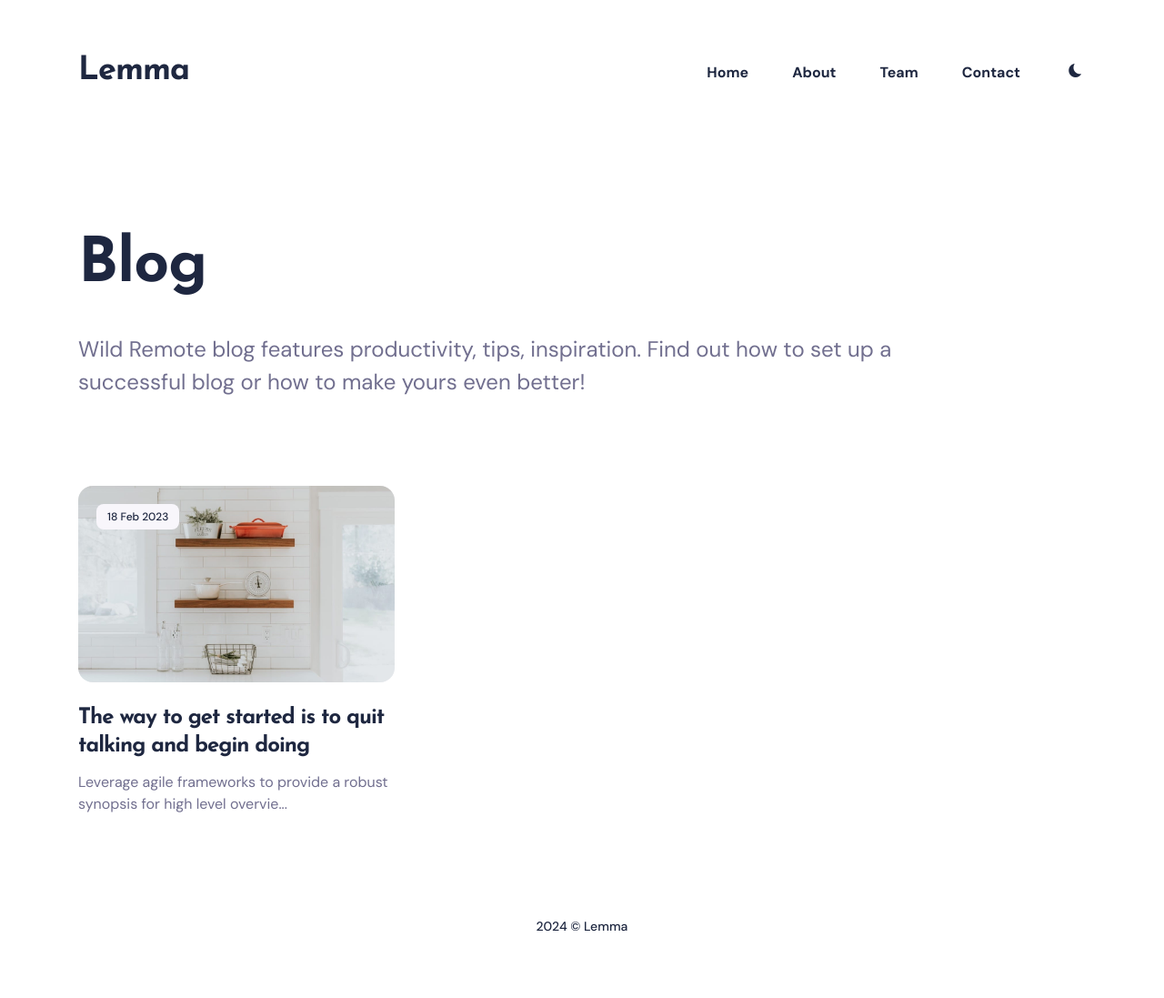
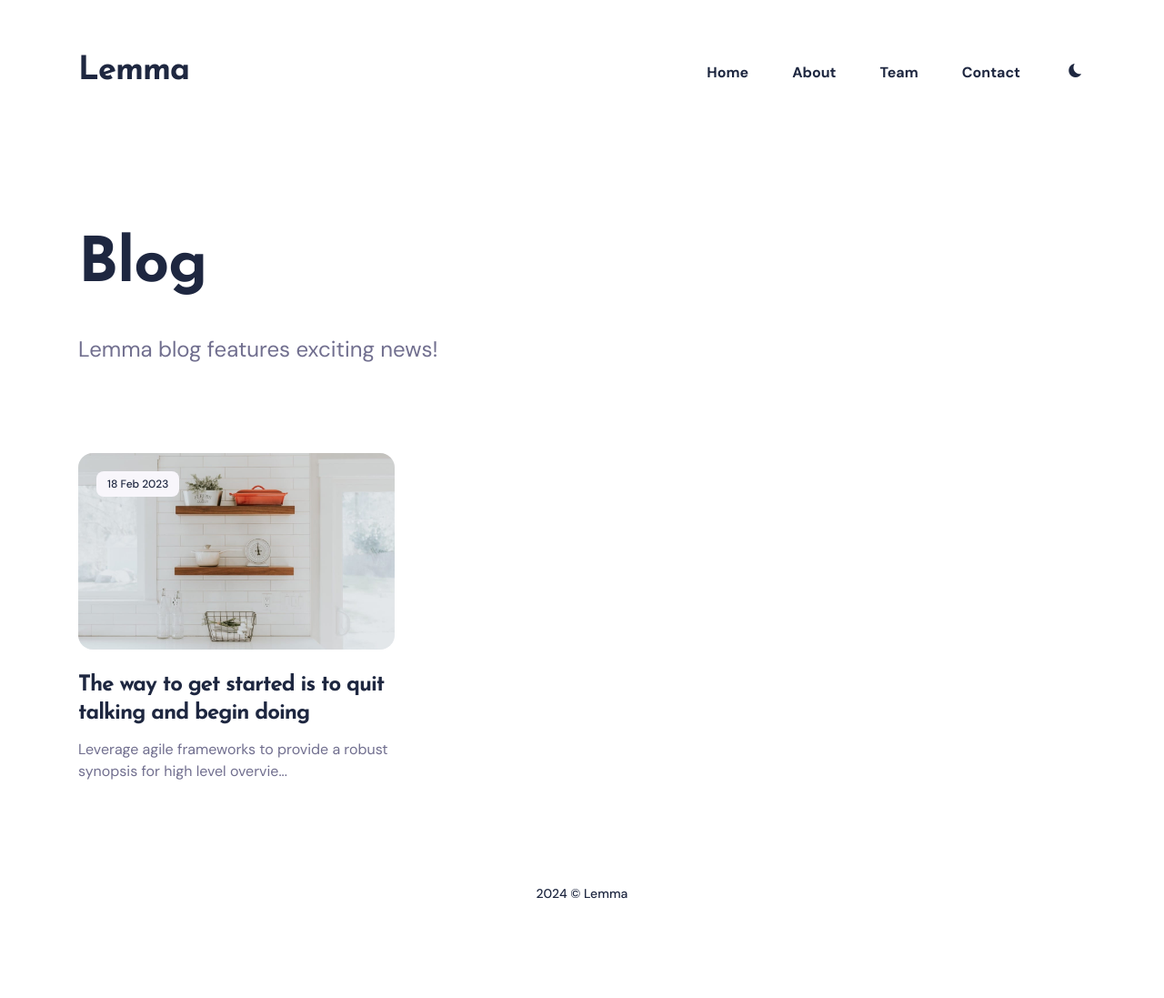
Before and after one commit to wildremote/wildremote.github.io, a Jekyll site: the page built from blog/index.html, in a window 1280 px wide. Shown: the whole page at 91% size. Built offline with Jekyll 4.4.1, drawn with Linux system fonts in a browser that asks for light colours; nearby versions of some CDN libraries; the list of posts is cut into pages by our own code; after the commit the page ends 1061 px from its top, so only the background shows below that.

Commit message:
Updated home page

```diff
--- a/_data/settings.yml
+++ b/_data/settings.yml
@@ -29,7 +29,7 @@
 hero:
   hero__title: Welcome to Lemma.
   hero__description: Stars are not hot enough to account for all the fusion happening within them. At Lemma, we leverage a similar strategy - quantum tunneling.
-  hero__text: Test
+  hero__text: While we acknowledge that most prevalent approaches to fusion are worthwhile pursuits, we recognize that the phenomena underpinning fusion – quantum tunnelling – is quirky enough to warrant alternate explorations. Our proposed approach is not based on new science, but rather an innovative set of engineering tactics. Our long-standing experience in this industry and our preliminary work leave us reasonably confident that we are onto an approach that would facilitate fusion reactions while achieving a step-change reduction in the cost, complexity, and size of fusion reactor systems.
 
 #-------------------------------
 # Portfolio Settings
--- a/blog/index.html
+++ b/blog/index.html
@@ -1,8 +1,7 @@
 ---
 layout: default
 title: Blog
-description: 'Wild Remote blog features productivity, tips, inspiration. Find out how to set up a successful blog or how to make yours even
-better!'
+description: 'Lemma blog features exciting news!'
 ---
 
 <!-- begin hero -->
```
